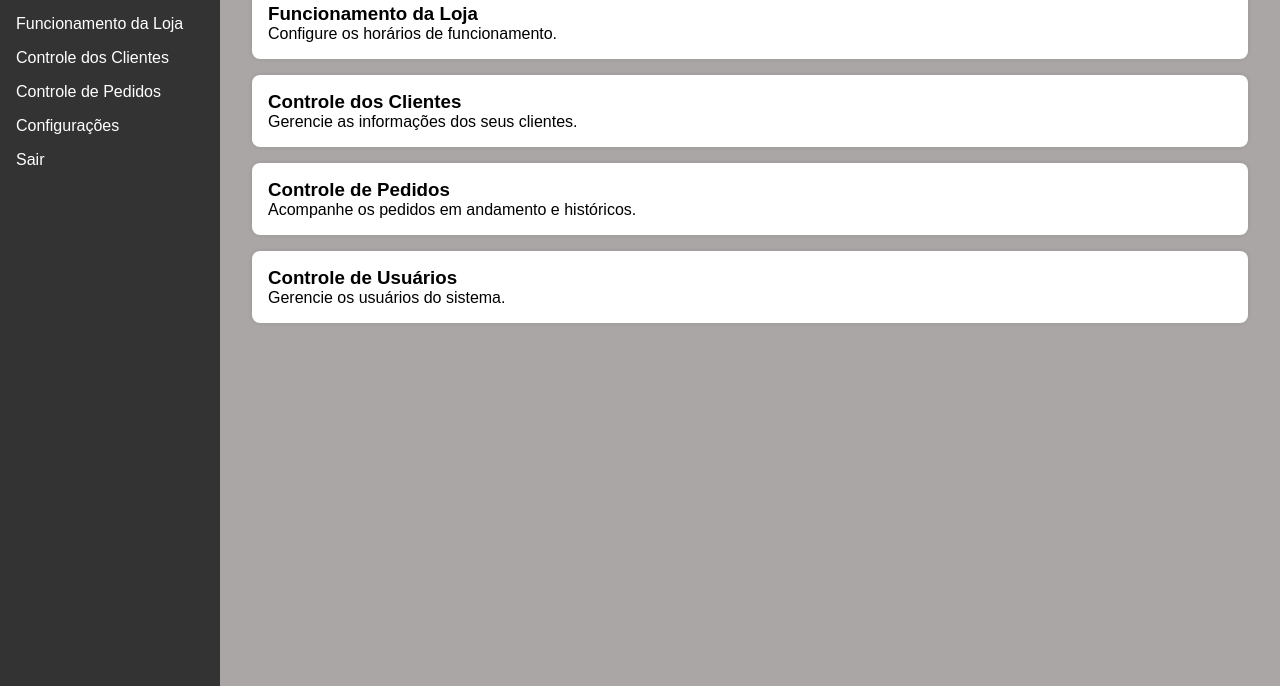
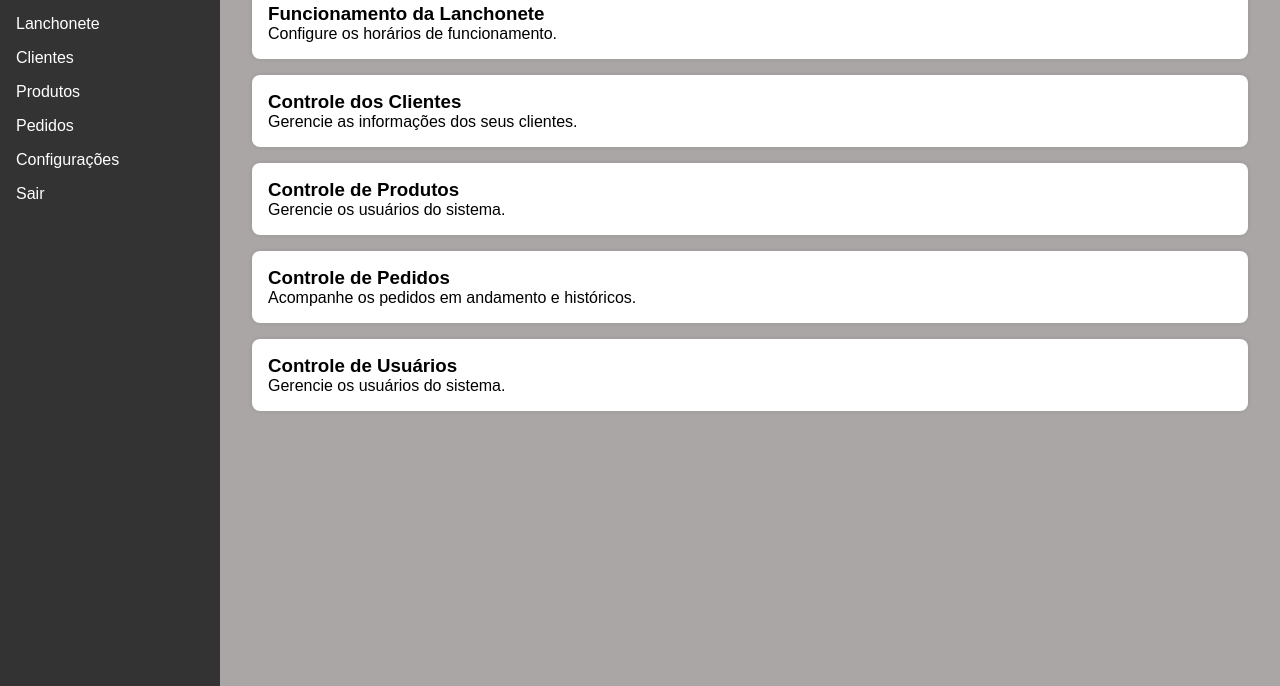
Before and after one commit to andsilva515/come-come-lanches, a website: page painel/index.html in a window 1280 px wide. Shown: the part 114-800 px from the top of the page. Drawn offline with Linux system fonts and the light colour scheme; sample sign-in values are in the browser's storage.

Commit message:
controle produtos painel

```diff
--- a/painel/index.html
+++ b/painel/index.html
@@ -18,17 +18,18 @@
         <nav id="sidebar">
             <h2>Menu</h2>
             <ul>
-                <li><a href="#funcionamento">Funcionamento da Loja</a></li>
-                <li><a href="#clientes">Controle dos Clientes</a></li>
-                <li><a href="#pedidos">Controle de Pedidos</a></li>
+                <li><a href="#funcionamento">Lanchonete</a></li>
+                <li><a href="#clientes">Clientes</a></li>
+                <li><a href="#produtos">Produtos</a></li>
+                <li><a href="#pedidos">Pedidos</a></li>
                 <li><a href="#">Configurações</a></li>
                 <li><a href="#"onclick="logout()">Sair</a></li>
             </ul>
         </nav>
 
         <main>
-            <section id="Funcionamento">
-                <h3>Funcionamento da Loja</h3>
+            <section id="funcionamento">
+                <h3>Funcionamento da Lanchonete</h3>
                 <p>Configure os horários de funcionamento.</p>
             </section>
 
@@ -37,12 +38,17 @@
                 <p>Gerencie as informações dos seus clientes.</p>
             </section>
 
-            <section id="pedidos">
-                <h3>Controle de Pedidos</h3>
-                <p>Acompanhe os pedidos em andamento e históricos.</p>
+            <section id="produtos">
+                <h3>Controle de Produtos</h3>
+                <p>Gerencie os usuários do sistema.</p>
+           </section>
+
+           <section id="pedidos">
+            <h3>Controle de Pedidos</h3>
+            <p>Acompanhe os pedidos em andamento e históricos.</p>
             </section>
 
-           <section id="pedidos">
+           <section id="usuarios">
                 <h3>Controle de Usuários</h3>
                 <p>Gerencie os usuários do sistema.</p>
            </section>
--- a/scripts/script.js
+++ b/scripts/script.js
@@ -192,10 +192,10 @@ checkoutBtn.addEventListener("click", function(){
                 background: "#ef4444",
             },
         }).showToast();
-        return;
+        return; // aqui ele realmente para.
      }
 
-    if(cart.length === 0) return;
+    // if(cart.length === 0) return;
 
     const fields = ["name", "street", "number", "neighborhood", "city", "reference"];
     let isValid = true;
```
Also changed, not shown: index.html (+4 -4 lines).
